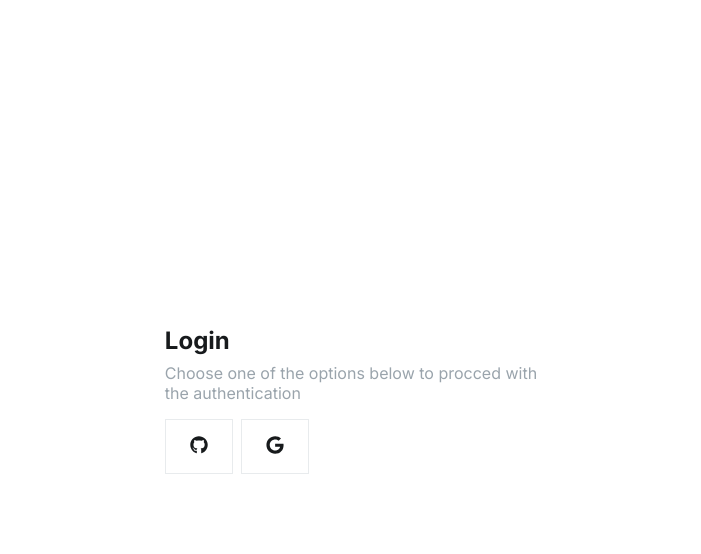
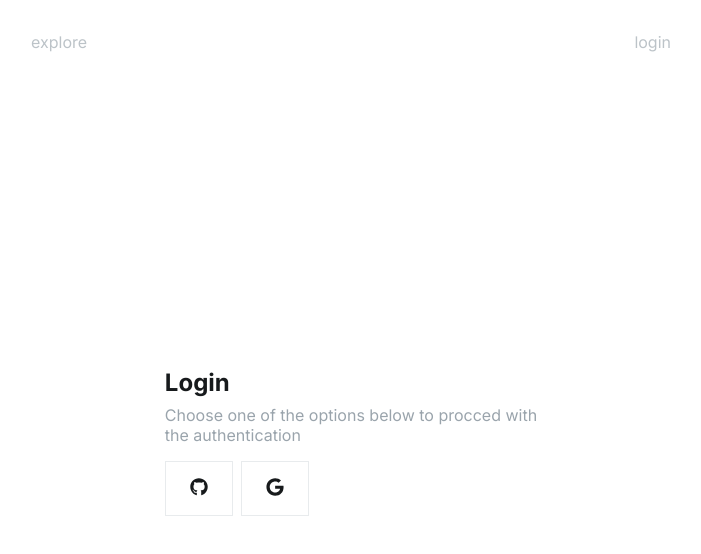
Before and after one commit to gabsdotco/dalle, a Next.js app: page /auth in a window 1280 px wide. Shown: the top 554 px of the page, without its empty margins (289-990 px from the left). Built offline with nearby package versions, Linux system fonts and the light colour scheme; no server answers.

Commit message:
feat(auth): added layout

```diff
--- a/src/pages/auth.tsx
+++ b/src/pages/auth.tsx
@@ -6,13 +6,11 @@ import { unstable_getServerSession } from "next-auth";
 
 import { authOptions } from "@/pages/api/auth/[...nextauth]";
 import { Button, Flex, Heading, Text } from "@/components";
+import { MainLayout } from "@/layouts";
 
 const AuthPage: NextPage = () => {
   return (
-    <Flex
-      justify="center"
-      css={{ width: "100vw", height: "100vh", padding: "$2xl" }}
-    >
+    <MainLayout>
       <Flex
         align="center"
         justify="center"
@@ -21,7 +19,8 @@ const AuthPage: NextPage = () => {
           gap: "$md",
           width: "fit-content",
           height: "100%",
-          maxWidth: "720px"
+          maxWidth: "720px",
+          paddingInline: "$2xl"
         }}
       >
         <Flex direction="column" css={{ width: "100%", gap: "$sm" }}>
@@ -51,7 +50,7 @@ const AuthPage: NextPage = () => {
           </Button>
         </Flex>
       </Flex>
-    </Flex>
+    </MainLayout>
   );
 };
 
--- a/src/pages/generator.tsx
+++ b/src/pages/generator.tsx
@@ -95,7 +95,7 @@ const GeneratorPage: NextPage = () => {
           width: "100%",
           height: "100%",
           paddingInline: "$2xl",
-          paddingTop: !!craiyonResponse && "100px",
+          paddingTop: !!craiyonResponse && !isPosting && "100px",
           overflow: "auto",
 
           "&::-webkit-scrollbar": {
--- a/src/pages/profile.tsx
+++ b/src/pages/profile.tsx
@@ -84,6 +84,7 @@ const ProfilePage: NextPage = () => {
           <StyledGrid>
             {user?.posts?.map((post, idx) => (
               <Flex
+                key={idx}
                 role="group"
                 css={{
                   width: "100%",
```
